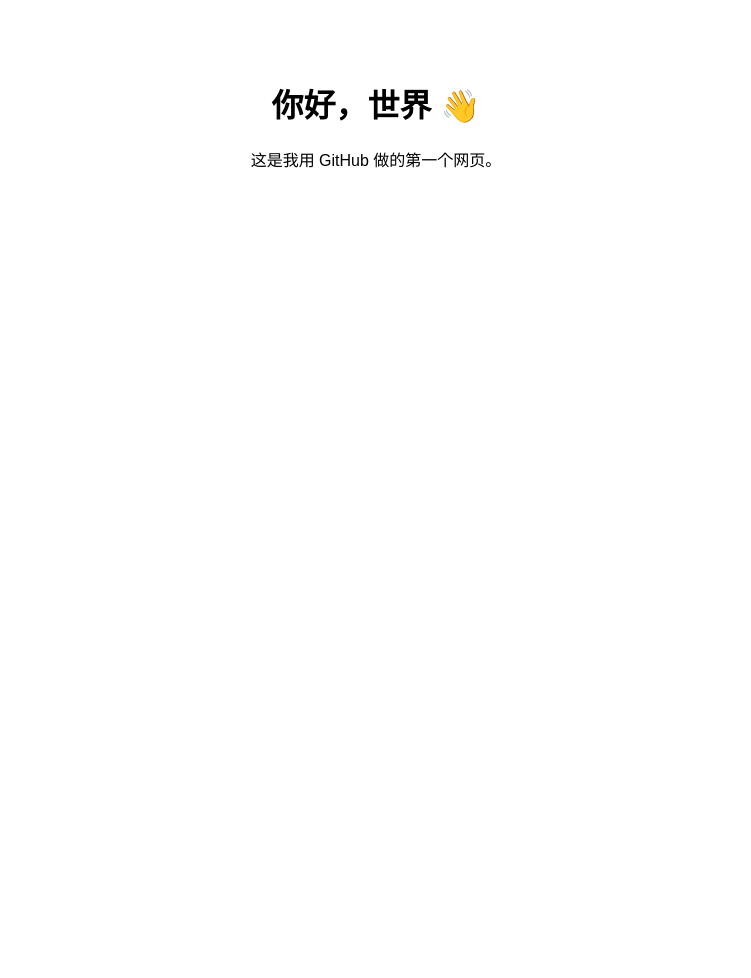
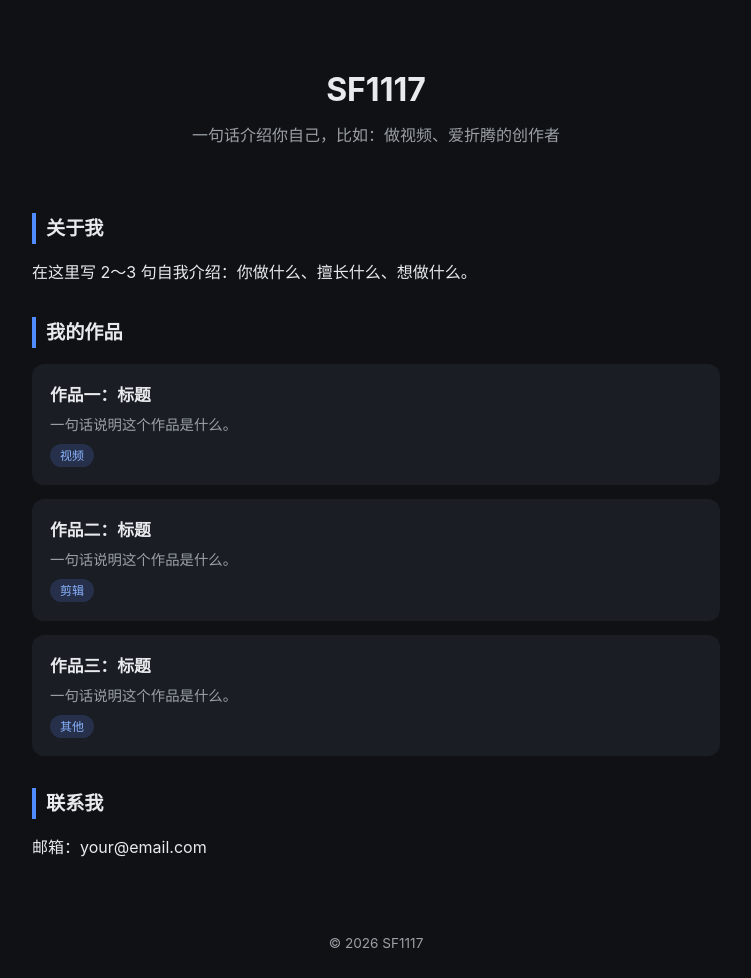
Before and after one commit to SF1117/SF1117.github.io, a plain HTML site: page index.html in a window 1280 px wide. Shown: the whole page, without its empty margins (264-1015 px from the left). Before the commit the page ends 800 px from the top, so only its background shows below. Drawn offline with Linux system fonts and the light colour scheme.

Commit message:
Update index.html

```diff
--- a/index.html
+++ b/index.html
@@ -1,12 +1,53 @@
 <!DOCTYPE html>
-<html>
+<html lang="zh">
 <head>
 <meta charset="utf-8">
 <meta name="viewport" content="width=device-width, initial-scale=1">
-<title>我的第一个网页</title>
+<title>SF1117 的作品集</title>
+<style>
+  *{box-sizing:border-box;margin:0}
+  body{font-family:-apple-system,"PingFang SC","Microsoft YaHei",sans-serif;background:#0f1115;color:#e8eaed;line-height:1.6}
+  header{padding:64px 20px 32px;text-align:center}
+  h1{font-size:2rem}
+  header p{color:#9aa0a6;margin-top:8px}
+  main{max-width:720px;margin:0 auto;padding:0 16px 48px}
+  h2{margin:32px 0 16px;font-size:1.2rem;border-left:4px solid #4f8cff;padding-left:10px}
+  .card{display:block;background:#1a1d24;border-radius:12px;padding:18px;margin-bottom:14px;color:inherit;text-decoration:none}
+  .card h3{font-size:1.05rem}
+  .card p{color:#9aa0a6;font-size:.9rem;margin-top:4px}
+  .tag{display:inline-block;background:#26304a;color:#8ab4ff;border-radius:999px;padding:2px 10px;font-size:.75rem;margin-top:8px}
+  footer{text-align:center;color:#9aa0a6;padding:24px;font-size:.85rem}
+</style>
 </head>
-<body style="font-family:sans-serif;text-align:center;margin-top:80px">
-<h1>你好，世界 👋</h1>
-<p>这是我用 GitHub 做的第一个网页。</p>
+<body>
+<header>
+  <h1>SF1117</h1>
+  <p>一句话介绍你自己，比如：做视频、爱折腾的创作者</p>
+</header>
+<main>
+  <h2>关于我</h2>
+  <p>在这里写 2～3 句自我介绍：你做什么、擅长什么、想做什么。</p>
+
+  <h2>我的作品</h2>
+  <a class="card" href="https://example.com" target="_blank">
+    <h3>作品一：标题</h3>
+    <p>一句话说明这个作品是什么。</p>
+    <span class="tag">视频</span>
+  </a>
+  <a class="card" href="https://example.com" target="_blank">
+    <h3>作品二：标题</h3>
+    <p>一句话说明这个作品是什么。</p>
+    <span class="tag">剪辑</span>
+  </a>
+  <a class="card" href="https://example.com" target="_blank">
+    <h3>作品三：标题</h3>
+    <p>一句话说明这个作品是什么。</p>
+    <span class="tag">其他</span>
+  </a>
+
+  <h2>联系我</h2>
+  <p>邮箱：your@email.com</p>
+</main>
+<footer>© 2026 SF1117</footer>
 </body>
 </html>
```
